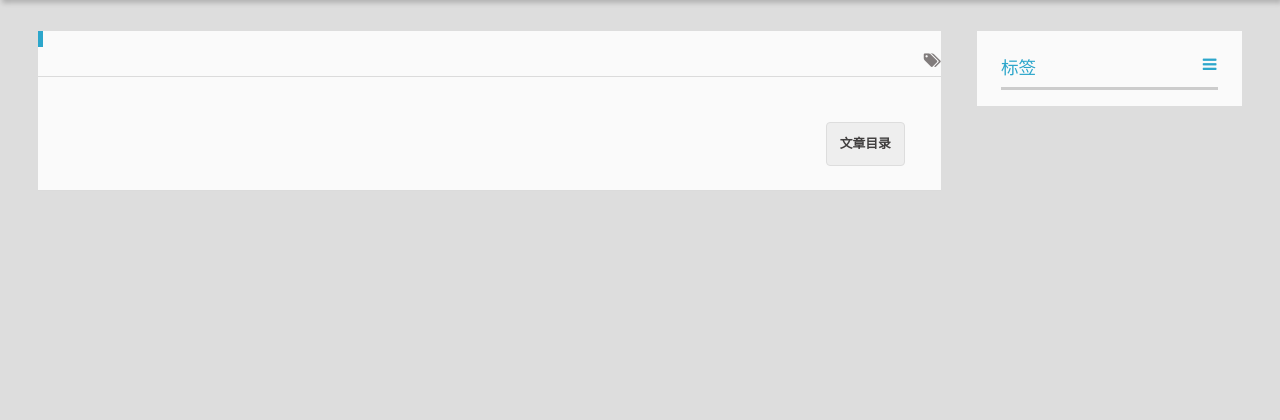
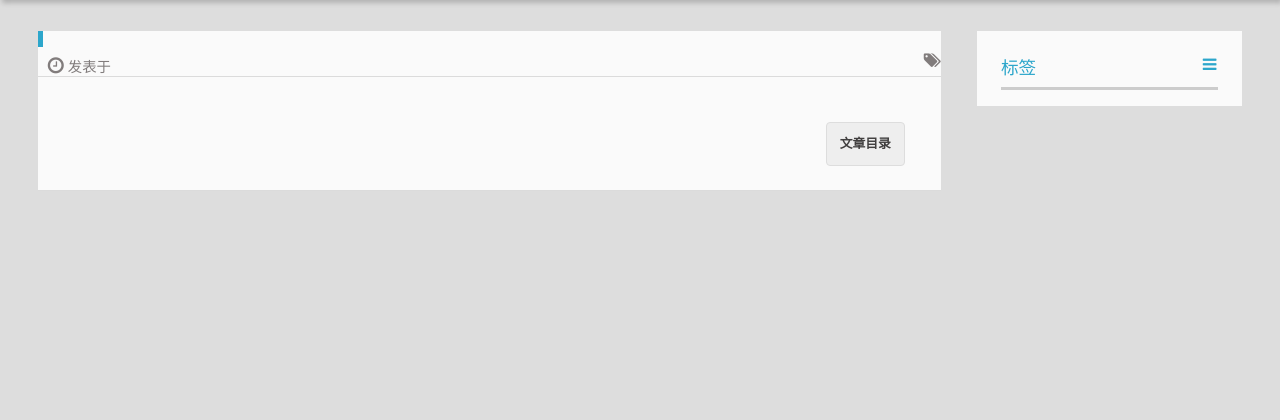
Before and after one commit to nullscc/flask_blog, a Flask app: template app/templates/post.html in a window 1280 px wide. Shown: the part 173-593 px from the top of the page. Run offline with Flask 2, Linux system fonts and the light colour scheme; the template is opened without the code that fills it, so the values that code supplies are empty; some libraries are stand-ins or nearby versions.

Commit message:
加上文章创建时间

```diff
--- a/app/models.py
+++ b/app/models.py
@@ -128,6 +128,9 @@
                     'h1', 'h2', 'h3', 'p']
         return markdown(temp, output_format='html')
 
+    def get_date(self):
+        return self.timestamp
+
     @staticmethod
     def generate_fake(count=100):
         from random import seed, randint
--- a/app/static/style.css
+++ b/app/static/style.css
@@ -638,44 +638,12 @@
 	border-left: .5em solid #2ca6cb
 }
 
-/*
-#main section.post a {
-	display: block;
-	border-left: .5em solid #ccc;
-	-webkit-transition: border-left 0.45s;
-	-moz-transition: border-left 0.45s;
-	-o-transition: border-left 0.45s;
-	-ms-transition: border-left 0.45s;
-	transition: border-left 0.45s;
-	padding: .5em;
-}
-
-@media only screen and (min-width:768px) {
-	#main section.post a {
-		padding: 1em
-	}
-}
-
-#main section.post a:hover {
-	border-left: .5em solid #2ca6cb
-}
-
-#main section.post a h1 {
-	color: #2ca6cb;
-	line-height: 2
-}
-
-#main section.post a p {
-	color: #817c7c
-}
-
-#main section.post a time {
+#main section.post time {
 	color: #817c7c;
 	display: block;
 	margin: .5em 0;
 	font-size: .9em
-}*/
-
+}
 #main article.post-expand {
 	background: #fafafa;
 	margin-bottom: 3.5em;
@@ -1046,7 +1014,7 @@
 
 @media only screen and (min-width:768px) {
 	article header.article-info >p.article-time {
-		float: right;
+		float: left;
 		margin-right: 1em;
 		padding-top: .1em;
 		font-size: .9em
@@ -1056,6 +1024,7 @@
 article header.article-info >p.article-time:before {
 	font-family: "FontAwesome";
 	font-size: 130%;
+	margin-left: .5em;
 	content: "\f017";
 	-webkit-font-smoothing: antialiased;
 	-moz-osx-font-smoothing: grayscale
--- a/app/templates/_post.html
+++ b/app/templates/_post.html
@@ -18,6 +18,10 @@
     <a href="{{ url_for('main.edit', permalink=post.permalink) }}">编辑</a>
     </p>
     {% endif %}
+  <p class="article-time">
+    <time datetime="{{ post.get_date() }}" itemprop="datePublished"> 发表于 {{ post.get_date() }}</time>
+
+  </p>
 </header>
 	<div class="article-content">
 
--- a/app/templates/_summary.html
+++ b/app/templates/_summary.html
@@ -12,4 +12,6 @@
             {{summary | safe}}
 
         {% endif %}
+        <time datetime="{{post.get_date()}}" itemprop="datePublished">{{post.get_date()}}</time>
+
 </section>
```
